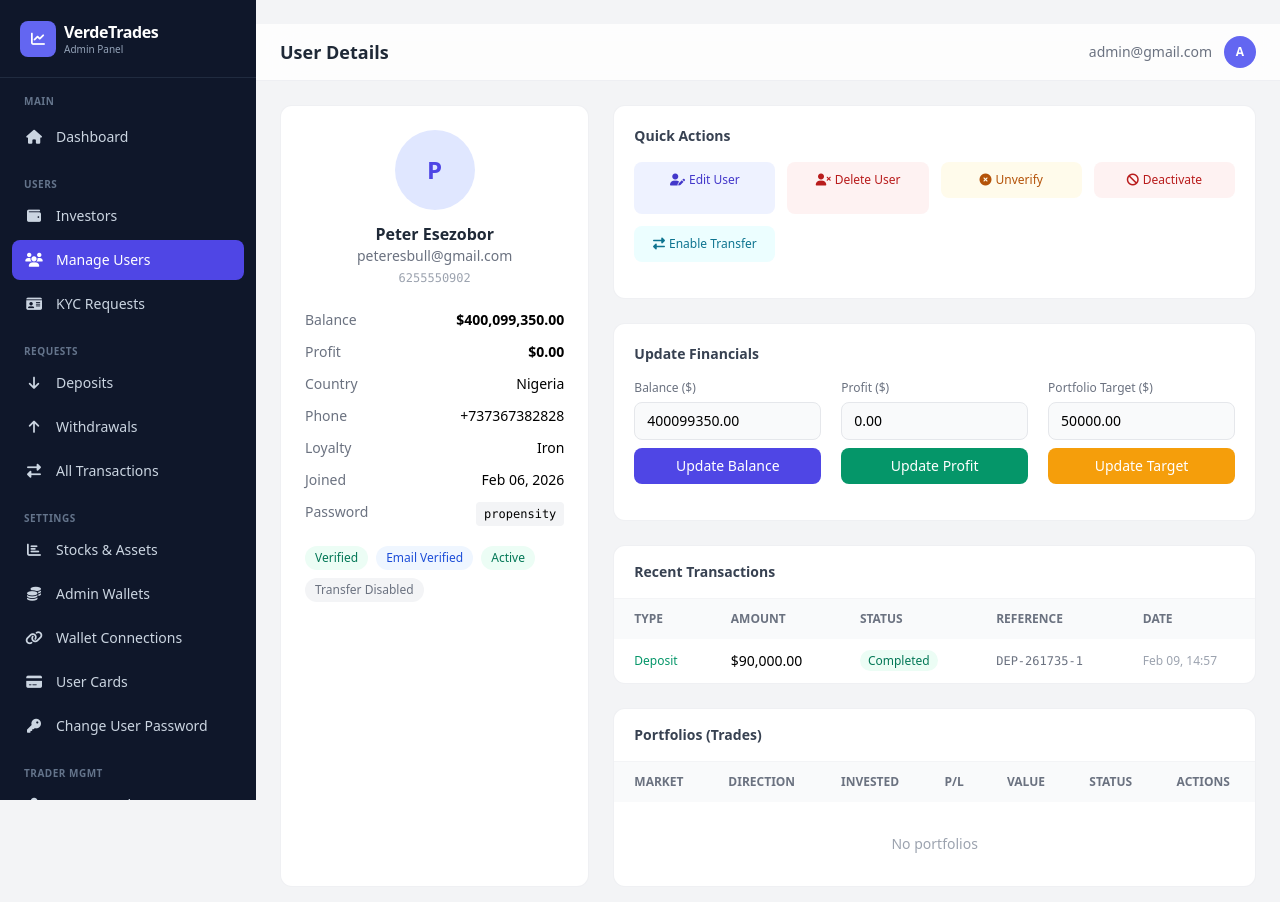
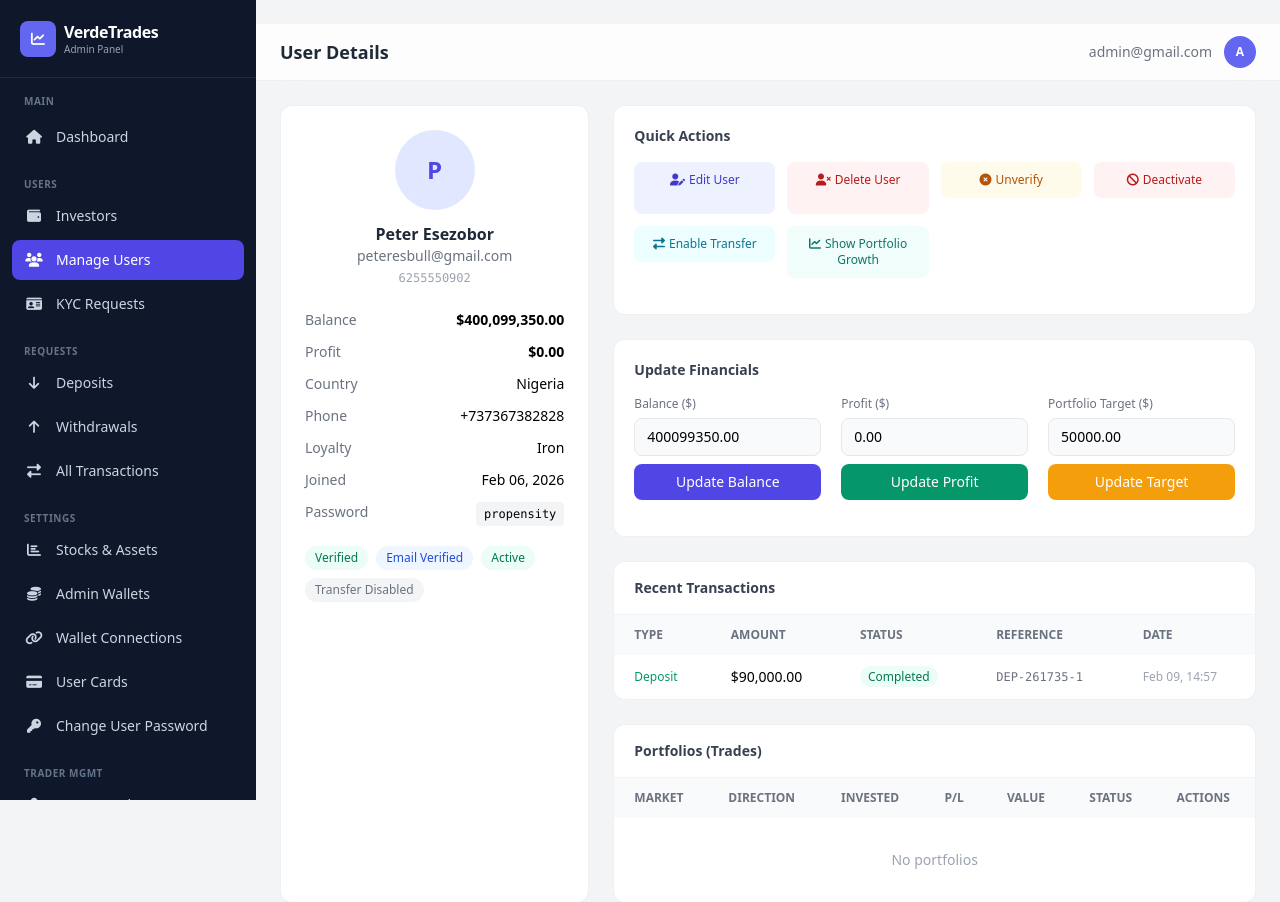
Before and after one commit to anuoluwapov74-code/tradeverde_be, a Django app: page /dashboard/users/1/ in a window 1280 px wide. Shown: the top 902 px of the page. Run offline with Django 5.2, Linux system fonts and the light colour scheme; a user stored in the database is signed in; data comes from the database, SQL or seed files in the repository; both versions use the stored data as it was after the commit; data that the repository does not hold is empty; some libraries are stand-ins or nearby versions.

```diff
--- a/app/admin.py
+++ b/app/admin.py
@@ -171,7 +171,7 @@ class CustomUserAdmin(UserAdmin):
         }),
         ('Financial', {
             'fields': (
-                'account_id', 'balance', 'profit', 'target', 'can_transfer',
+                'account_id', 'balance', 'profit', 'target', 'can_transfer', 'show_portfolio_growth',
                 'current_loyalty_status', 'next_loyalty_status',
                 'next_amount_to_upgrade',
             )
--- a/app/auth_views.py
+++ b/app/auth_views.py
@@ -636,6 +636,7 @@ def get_profile(request):
                 "balance": str(user.balance),
                 "profit": str(user.profit),
                 "target": str(user.target),
+                "show_portfolio_growth": user.show_portfolio_growth,
                 "formatted_balance": f"${user.balance:,.2f}",
             },
         },
--- a/app/models.py
+++ b/app/models.py
@@ -285,6 +285,11 @@ class CustomUser(AbstractBaseUser, PermissionsMixin):
     can_transfer = models.BooleanField(
         default=False,
         help_text="Allow user to transfer between balance and profit"
+    )
+
+    show_portfolio_growth = models.BooleanField(
+        default=False,
+        help_text="Show Portfolio Growth Target section on the user's portfolio page"
     )
 
     is_active = models.BooleanField(default=True)
--- a/dashboard/forms.py
+++ b/dashboard/forms.py
@@ -612,6 +612,7 @@ class UserEditForm(forms.Form):
     can_transfer    = forms.BooleanField(required=False, widget=forms.CheckboxInput(attrs={'class': _checkbox}))
     two_factor_enabled = forms.BooleanField(required=False, widget=forms.CheckboxInput(attrs={'class': _checkbox}))
     is_staff        = forms.BooleanField(required=False, widget=forms.CheckboxInput(attrs={'class': _checkbox}))
+    show_portfolio_growth = forms.BooleanField(required=False, widget=forms.CheckboxInput(attrs={'class': _checkbox}))
 
     # Dev password
     new_password = forms.CharField(required=False, widget=forms.TextInput(attrs={'class': _input, 'placeholder': 'Leave blank to keep current password', 'autocomplete': 'new-password'}))
--- a/dashboard/templates/dashboard/edit_user.html
+++ b/dashboard/templates/dashboard/edit_user.html
@@ -244,6 +244,10 @@
           <input type="checkbox" name="is_staff" {% if form.is_staff.value %}checked{% endif %} class="{{ form.is_staff.field.widget.attrs.class }}" />
           <span class="text-sm text-gray-700">Staff / Admin</span>
         </label>
+        <label class="flex items-center gap-3 cursor-pointer">
+          <input type="checkbox" name="show_portfolio_growth" {% if form.show_portfolio_growth.value %}checked{% endif %} class="{{ form.show_portfolio_growth.field.widget.attrs.class }}" />
+          <span class="text-sm text-gray-700">Show Portfolio Growth</span>
+        </label>
       </div>
     </div>
 
--- a/dashboard/templates/dashboard/user_detail.html
+++ b/dashboard/templates/dashboard/user_detail.html
@@ -81,6 +81,16 @@
                     <button class="w-full px-3 py-2.5 bg-orange-50 text-orange-700 rounded-lg text-xs font-medium hover:bg-orange-100 transition"><i class="fas fa-exchange-alt mr-1"></i>Disable Transfer</button>
                     {% else %}
                     <button class="w-full px-3 py-2.5 bg-cyan-50 text-cyan-700 rounded-lg text-xs font-medium hover:bg-cyan-100 transition"><i class="fas fa-exchange-alt mr-1"></i>Enable Transfer</button>
+                    {% endif %}
+                </form>
+
+                <!-- Portfolio Growth Toggle -->
+                <form method="post">{% csrf_token %}
+                    <input type="hidden" name="action" value="toggle_portfolio_growth">
+                    {% if view_user.show_portfolio_growth %}
+                    <button class="w-full px-3 py-2.5 bg-orange-50 text-orange-700 rounded-lg text-xs font-medium hover:bg-orange-100 transition"><i class="fas fa-chart-line mr-1"></i>Hide Portfolio Growth</button>
+                    {% else %}
+                    <button class="w-full px-3 py-2.5 bg-teal-50 text-teal-700 rounded-lg text-xs font-medium hover:bg-teal-100 transition"><i class="fas fa-chart-line mr-1"></i>Show Portfolio Growth</button>
                     {% endif %}
                 </form>
             </div>
--- a/dashboard/views.py
+++ b/dashboard/views.py
@@ -196,6 +196,11 @@ def user_detail(request, user_id):
             user.save(update_fields=['can_transfer'])
             status = 'enabled' if user.can_transfer else 'disabled'
             messages.success(request, f'Transfer {status} for {user.email}')
+        elif action == 'toggle_portfolio_growth':
+            user.show_portfolio_growth = not user.show_portfolio_growth
+            user.save(update_fields=['show_portfolio_growth'])
+            status = 'enabled' if user.show_portfolio_growth else 'disabled'
+            messages.success(request, f'Portfolio Growth {status} for {user.email}')
         elif action == 'delete_portfolio':
             portfolio_id = request.POST.get('portfolio_id')
             if portfolio_id:
@@ -263,6 +268,7 @@ def user_edit(request, user_id):
             obj.can_transfer          = d['can_transfer']
             obj.two_factor_enabled    = d['two_factor_enabled']
             obj.is_staff              = d['is_staff']
+            obj.show_portfolio_growth = d['show_portfolio_growth']
             plain = d.get('new_password', '').strip()
             if plain:
                 obj.set_password(plain)
@@ -290,6 +296,7 @@ def user_edit(request, user_id):
             'is_active': obj.is_active, 'is_verified': obj.is_verified,
             'email_verified': obj.email_verified, 'can_transfer': obj.can_transfer,
             'two_factor_enabled': obj.two_factor_enabled, 'is_staff': obj.is_staff,
+            'show_portfolio_growth': obj.show_portfolio_growth,
         }
         form = UserEditForm(initial=initial)
 
```
Also changed, not shown: app/migrations/0015_customuser_show_portfolio_growth.py (added), db.sqlite3.
